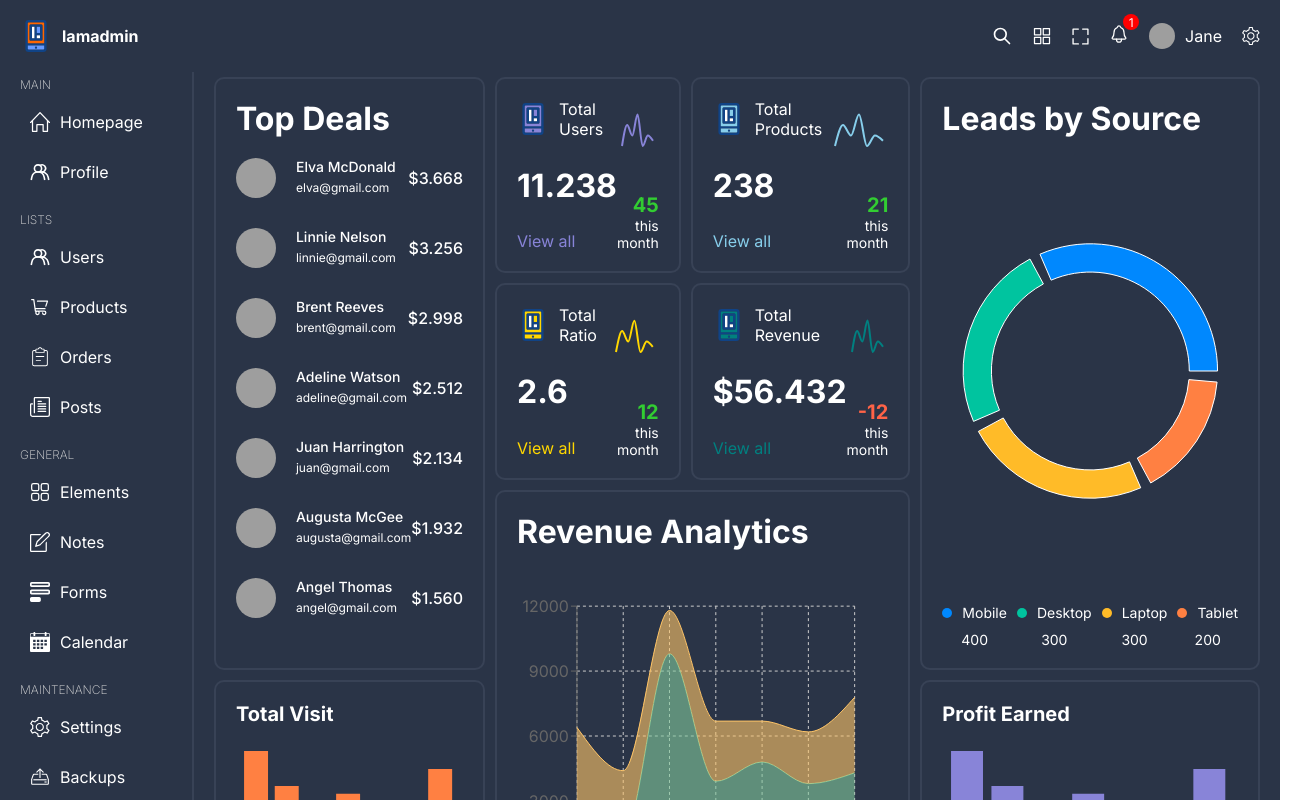
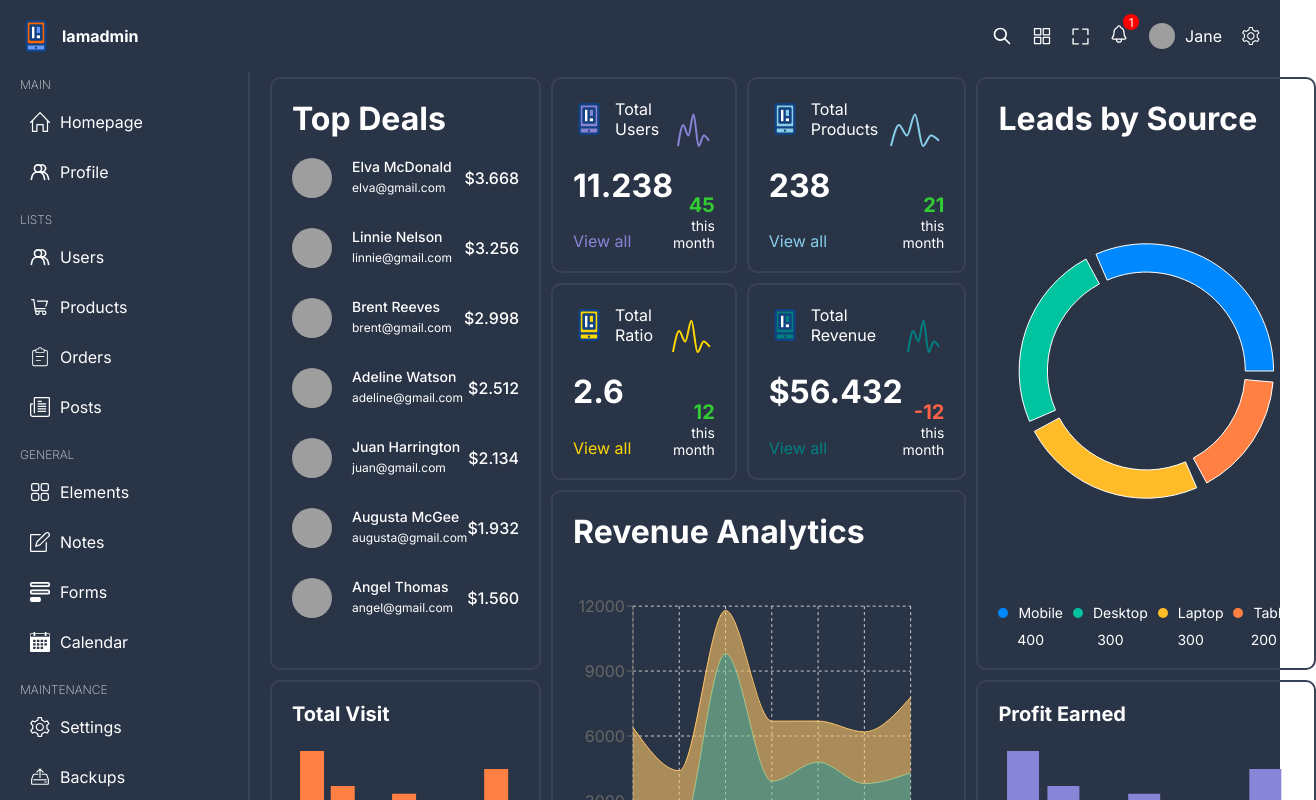
Before and after one commit to sjeevankumar/react-admin-panel, a React (Vite) app: page / in a window 1280 px wide. Shown: the top 800 px of the page, 1316 px wide, since content can reach past the window. Built offline with nearby package versions, Linux system fonts and the light colour scheme; grey boxes are pictures that could not be loaded.

Commit message:
bug:fix overflow issue of datagrid component

```diff
--- a/src/styles/global.scss
+++ b/src/styles/global.scss
@@ -1,6 +1,6 @@
 @import "./variables.scss";
 
-*{
+* {
   margin: 0;
   padding: 0;
   box-sizing: border-box;
@@ -11,23 +11,23 @@ a {
   color: inherit;
 }
 
-.main{
-  font-family: "Inter",sans-serif;
+.main {
+  font-family: "Inter", sans-serif;
   background-color: $main-bg;
   color: $main-color;
 }
 
-.container{
+.container {
   display: flex;
 }
 
-.menuContainer{
+.menuContainer {
   width: 250px;
   padding: 5px 20px;
   border-right: 2px solid $soft-bg;
 }
 
-.contentContainer{
+.contentContainer {
   padding: 5px 20px;
-  width: 100%;
+  max-width: calc(100vw - 250px);
 }
```
